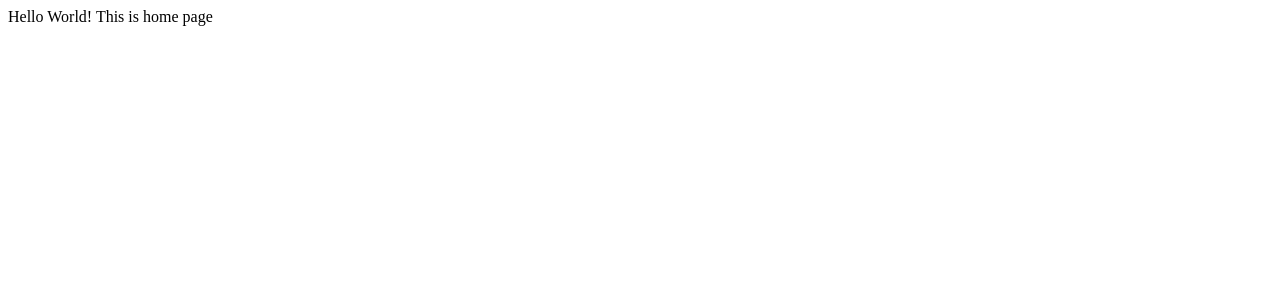
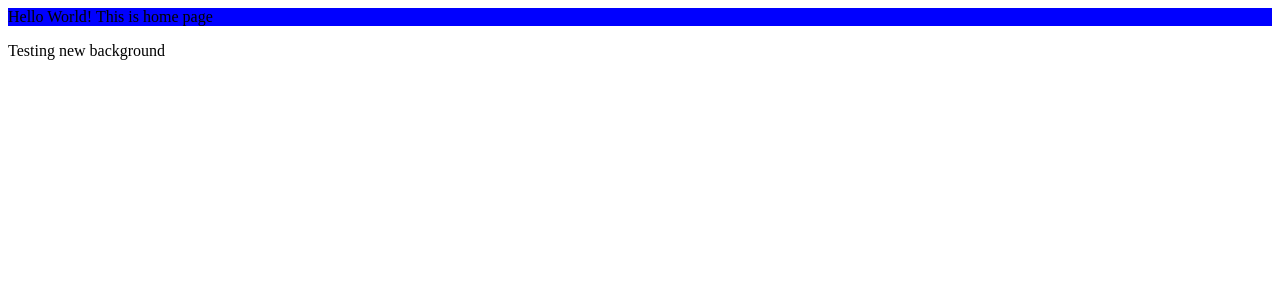
Before and after one commit to roukell/dst-food-simulator, a React (Create React App) app in the folder client/: page / in a window 1280 px wide. Shown: the top 300 px of the page. Built offline with nearby package versions, Linux system fonts and the light colour scheme.

Commit message:
updated scss

```diff
--- a/client/package.json
+++ b/client/package.json
@@ -39,7 +39,7 @@
   "devDependencies": {
     "autoprefixer": "^10.2.4",
     "concat": "^1.0.3",
-    "node-sass": "^5.0.0",
+    "node-sass": "^4.14.1",
     "npm-run-all": "^4.1.5",
     "postcss-cli": "^8.3.1"
   }
--- a/client/src/App.js
+++ b/client/src/App.js
@@ -1,10 +1,13 @@
 import React from 'react';
 import Home from './pages/Home';
+import './sass/main.scss';
 
 function App() {
   return (
     <div className="App">
       <Home />
+
+      <p> Testing new background</p>
     </div>
   );
 }
--- a/client/src/pages/Home/index.js
+++ b/client/src/pages/Home/index.js
@@ -1,9 +1,9 @@
 import React from 'react';
 
 const Home = () => (
-  <>
+  <div className="Home">
     Hello World! This is home page
-  </>
+  </div>
 );
 
 export default Home;
--- /dev/null
+++ b/client/src/sass/_home.scss
@@ -0,0 +1,3 @@
+.Home {
+  background-color: blue;
+}
--- /dev/null
+++ b/client/src/sass/main.scss
@@ -0,0 +1 @@
+@import "home.scss";
--- a/package.json
+++ b/package.json
@@ -24,7 +24,8 @@
   "homepage": "https://github.com/roukell/dst-food-simulator#readme",
   "dependencies": {
     "express": "^4.17.1",
-    "mongoose": "^5.11.14"
+    "mongoose": "^5.11.14",
+    "node-sass": "^4.14.1"
   },
   "devDependencies": {
     "concurrently": "^5.3.0",
```
Also changed, not shown: client/public/css/style.css (deleted), client/public/sass/main.scss (deleted), 2 other files (tests, documents, lock files or other folders).
